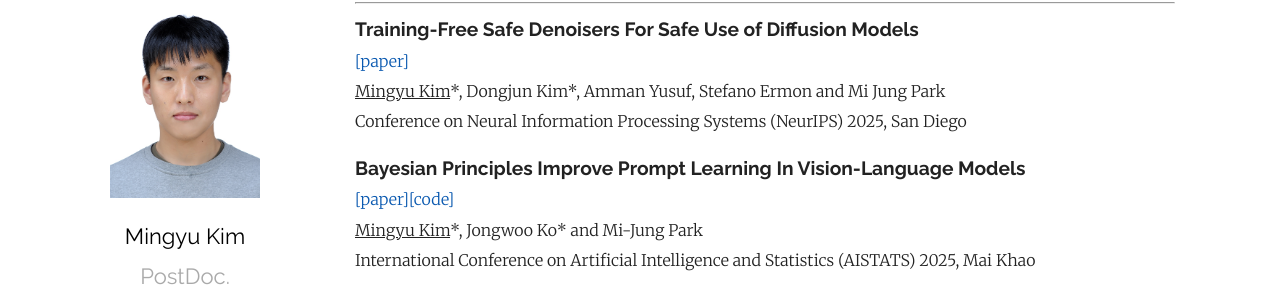
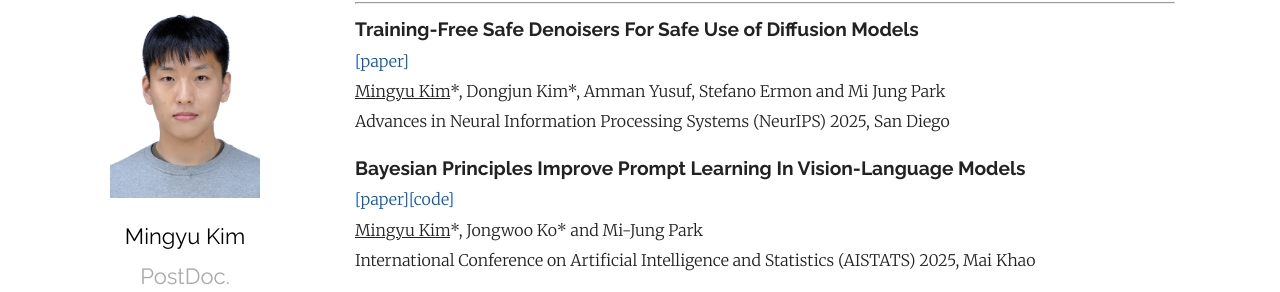
Before and after one commit to MingyuKim87/MingyuKim87.github.io, a Jekyll site: the page built from index.md, in a window 1280 px wide and 900 px high, scrolled down 1048 px. Shown: the part 149-441 px from the top of the window. Built offline with Jekyll 4.4.1, drawn with Linux system fonts in a browser that asks for light colours; some web fonts are replaced.

Commit message:
Update index.md

```diff
--- a/index.md
+++ b/index.md
@@ -48,7 +48,7 @@ Email : mgyu.kim [at] ubc.ca
 **<span style="font-family:Raleway; font-size:1.2em;">Training-Free Safe Denoisers For Safe Use of Diffusion Models</span>**
 [[paper]][safe_denoiser_arxiv]
 <U>Mingyu Kim</U>\*, Dongjun Kim\*, Amman Yusuf, Stefano Ermon and Mi Jung Park
-Conference on Neural Information Processing Systems (NeurIPS) 2025, San Diego
+Advances in Neural Information Processing Systems (NeurIPS) 2025, San Diego
 
 **<span style="font-family:Raleway; font-size:1.2em;"> Bayesian Principles Improve Prompt Learning In Vision-Language Models </span>**
 [[paper]][BP_CLIP][[code]][bpclip_code]
```
